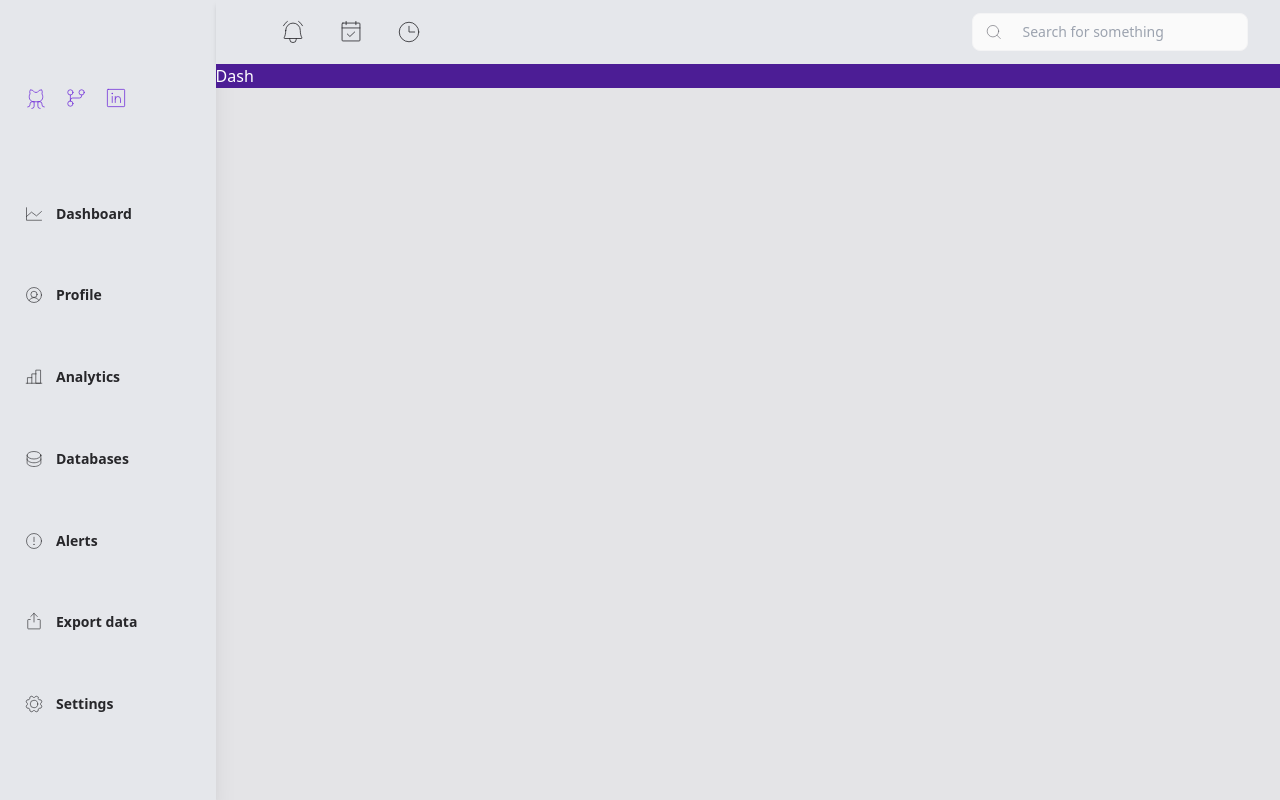
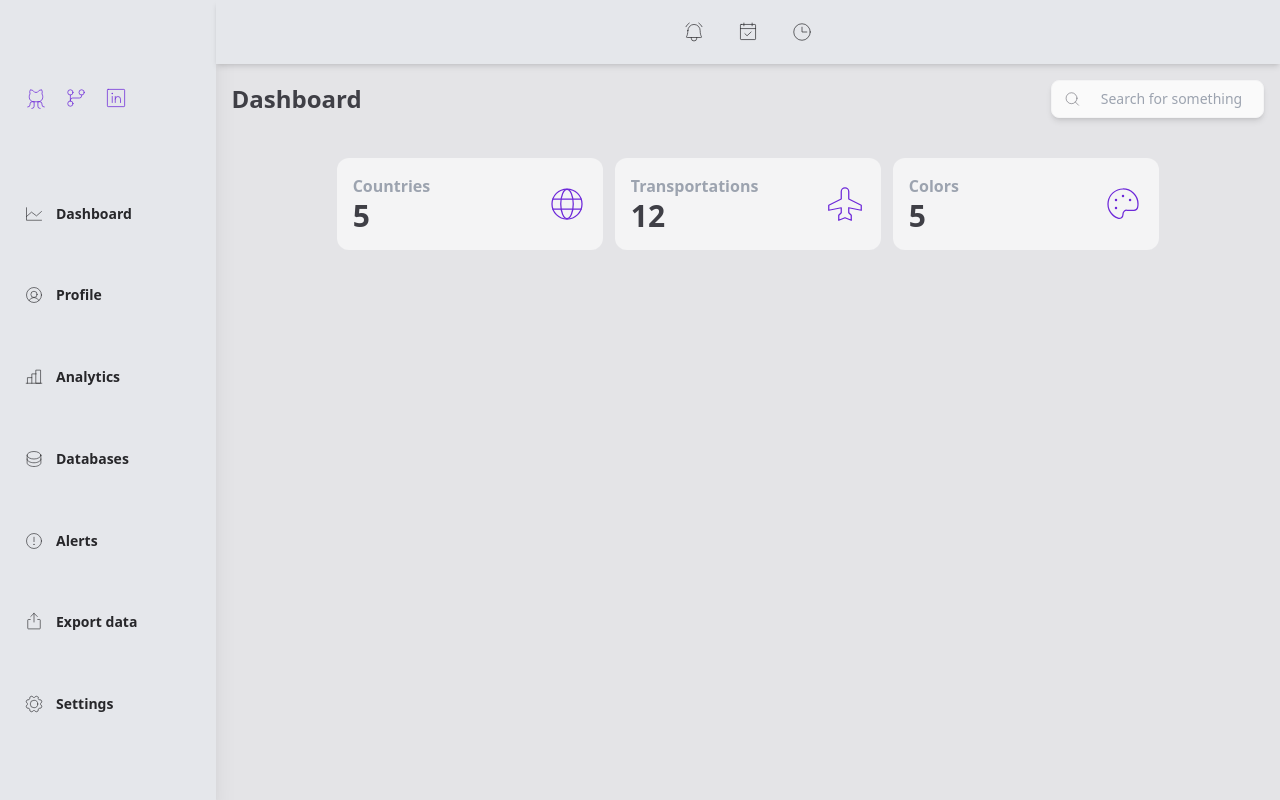
Before and after one commit to MarcelloBB/dashboard-demo, a React (Vite) app: page / in a window 1280 px wide. Built offline with nearby package versions, Linux system fonts and the light colour scheme.

Commit message:
:sparkles: Add Searchbar

```diff
--- a/src/components/Dashboard.jsx
+++ b/src/components/Dashboard.jsx
@@ -1,11 +1,81 @@
+import { Airplane, Globe, Palette } from "phosphor-react"
+import Searchbar from "./Searchbar"
 import Topbar from "./Topbar"
 
 const Dashboard = () => (
-  <div className="flex flex-col w-full">
+  <section className="flex flex-col w-full">
     <Topbar />
 
-    <div className="bg-violet-900 text-white">Dash</div>
-  </div>
+    <div
+      className="flex flex-row items-center justify-between"
+    >
+      <h1
+        className="font-extrabold text-xl text-zinc-700 m-4
+          lg:md:text-2xl">
+          Dashboard
+      </h1>
+
+      <Searchbar />
+    </div>
+
+    {/* CARDS */}
+    <section
+      className="flex flex-col gap-3 justify-center items-center mt-6
+        text-zinc-700
+          lg:flex-row
+    ">
+      <div
+        className="flex flex-row items-center justify-between
+          bg-zinc-100 rounded-xl w-10/12
+            md:w-8/12
+            lg:w-1/4"
+      >
+        <div className="m-4">
+          <h3 className="font-bold text-gray-400">Countries</h3>
+          <span className="text-3xl font-extrabold">5</span>
+        </div>
+        <Globe
+          className="m-4 text-violet-700"
+          size={40}
+          weight="thin"
+        />
+      </div>
+
+      <div
+        className="flex flex-row items-center justify-between
+          bg-zinc-100 rounded-xl w-10/12
+            md:w-8/12
+            lg:w-1/4"
+      >
+        <div className="m-4">
+          <h3 className="font-bold text-gray-400">Transportations</h3>
+          <span className="text-3xl font-extrabold">12</span>
+        </div>
+        <Airplane
+          className="m-4 text-violet-700"
+          size={40}
+          weight="thin"
+        />
+      </div>
+
+      <div
+        className="flex flex-row items-center justify-between
+          bg-zinc-100 rounded-xl w-10/12
+            md:w-8/12
+            lg:w-1/4"
+      >
+        <div className="m-4">
+          <h3 className="font-bold text-gray-400">Colors</h3>
+          <span className="text-3xl font-extrabold">5</span>
+        </div>
+        <Palette
+          className="m-4 text-violet-700"
+          size={40}
+          weight="thin"
+        />
+      </div>
+    </section>
+  </section>
 )
 
 export default Dashboard
--- /dev/null
+++ b/src/components/Searchbar.jsx
@@ -0,0 +1,30 @@
+import { MagnifyingGlass } from "phosphor-react"
+
+const Searchbar = () => (
+  <form
+    className="flex flex-row justify-center items-center
+      px-3 m-4
+      border border-zinc-100 rounded-lg bg-zinc-50 shadow-md
+      hover:border-zinc-300
+      transition-colors duration-200 ease-in
+      focus:outline-none
+
+      lg:w-1/5
+      lg:md:m-4
+      lg:md:gap-3"
+  >
+    <MagnifyingGlass
+      size={20}
+      weight="thin"
+      className="text-zinc-600"
+    />
+
+    <input
+      type="text"
+      placeholder="Search for something"
+      className="w-full bg-zinc-50 p-2 transition-colors focus:outline-none text-sm"
+    />
+  </form>
+)
+
+export default Searchbar
--- a/src/components/Topbar.jsx
+++ b/src/components/Topbar.jsx
@@ -5,55 +5,44 @@ import {
   Clock,
   MagnifyingGlass} from "phosphor-react"
 
-const Topbar = () => (
-  <div className="flex flex-row items-center justify-between gap-8 p-8
-    w-full h-16 bg-gray-200 shadow-md">
+import Searchbar from "./Searchbar"
 
-    <div className="flex flex-row items-center justify-end gap-8 p-8">
+const Topbar = () => ( // flex-row gap-8 p-8
+  <div className="flex flex-col items-center justify-between gap-8 p-2 flex-nowrap
+    w-full h-16 bg-gray-200 shadow-md
+    lg:flex-row
+    lg:p-8
+    lg:md:justify-around">
+
+    {/*    */}
+    <div className="flex flex-row items-center justify-end gap-6 p-2
+      lg:gap-8
+      lg:p-8
+      lg:flex-row"
+    >
       <div>
         <BellRinging
-          size={26}
+          size={22}
           weight="thin"
           className="hover:text-violet-400 transition-colors duration-200 ease-in"
         />
       </div>
       <div>
         <CalendarCheck
-          size={26}
+          size={22}
           weight="thin"
           className="hover:text-violet-400 transition-colors duration-200 ease-in"
         />
       </div>
       <div>
         <Clock
-          size={26}
+          size={22}
           weight="thin"
           className="hover:text-violet-400 transition-colors duration-200 ease-in"
         />
       </div>
     </div>
 
-    <form
-      className="flex flex-row justify-center items-center gap-3
-        px-3
-        border border-zinc-100 rounded-lg bg-zinc-50
-        hover:border-zinc-300
-        transition-colors duration-200 ease-in
-        focus:outline-none"
-    >
-      <MagnifyingGlass
-        size={20}
-        weight="thin"
-        className="text-zinc-600"
-      />
-
-      <input
-        type="text"
-        placeholder="Search for something"
-        className="w-full bg-zinc-50 p-2 transition-colors focus:outline-none text-sm"
-      />
-    </form>
-
   </div>
 )
 
--- /dev/null
+++ b/src/data/data.js
@@ -0,0 +1,274 @@
+const data = [
+  {
+    "id": "japan",
+    "color": "hsl(195, 70%, 50%)",
+    "data": [
+      {
+        "x": "plane",
+        "y": 43
+      },
+      {
+        "x": "helicopter",
+        "y": 204
+      },
+      {
+        "x": "boat",
+        "y": 250
+      },
+      {
+        "x": "train",
+        "y": 260
+      },
+      {
+        "x": "subway",
+        "y": 156
+      },
+      {
+        "x": "bus",
+        "y": 36
+      },
+      {
+        "x": "car",
+        "y": 20
+      },
+      {
+        "x": "moto",
+        "y": 113
+      },
+      {
+        "x": "bicycle",
+        "y": 232
+      },
+      {
+        "x": "horse",
+        "y": 261
+      },
+      {
+        "x": "skateboard",
+        "y": 204
+      },
+      {
+        "x": "others",
+        "y": 168
+      }
+    ]
+  },
+  {
+    "id": "france",
+    "color": "hsl(69, 70%, 50%)",
+    "data": [
+      {
+        "x": "plane",
+        "y": 232
+      },
+      {
+        "x": "helicopter",
+        "y": 261
+      },
+      {
+        "x": "boat",
+        "y": 153
+      },
+      {
+        "x": "train",
+        "y": 130
+      },
+      {
+        "x": "subway",
+        "y": 277
+      },
+      {
+        "x": "bus",
+        "y": 184
+      },
+      {
+        "x": "car",
+        "y": 136
+      },
+      {
+        "x": "moto",
+        "y": 260
+      },
+      {
+        "x": "bicycle",
+        "y": 89
+      },
+      {
+        "x": "horse",
+        "y": 163
+      },
+      {
+        "x": "skateboard",
+        "y": 7
+      },
+      {
+        "x": "others",
+        "y": 209
+      }
+    ]
+  },
+  {
+    "id": "us",
+    "color": "hsl(68, 70%, 50%)",
+    "data": [
+      {
+        "x": "plane",
+        "y": 48
+      },
+      {
+        "x": "helicopter",
+        "y": 241
+      },
+      {
+        "x": "boat",
+        "y": 255
+      },
+      {
+        "x": "train",
+        "y": 266
+      },
+      {
+        "x": "subway",
+        "y": 288
+      },
+      {
+        "x": "bus",
+        "y": 229
+      },
+      {
+        "x": "car",
+        "y": 188
+      },
+      {
+        "x": "moto",
+        "y": 230
+      },
+      {
+        "x": "bicycle",
+        "y": 19
+      },
+      {
+        "x": "horse",
+        "y": 147
+      },
+      {
+        "x": "skateboard",
+        "y": 265
+      },
+      {
+        "x": "others",
+        "y": 96
+      }
+    ]
+  },
+  {
+    "id": "germany",
+    "color": "hsl(190, 70%, 50%)",
+    "data": [
+      {
+        "x": "plane",
+        "y": 297
+      },
+      {
+        "x": "helicopter",
+        "y": 5
+      },
+      {
+        "x": "boat",
+        "y": 276
+      },
+      {
+        "x": "train",
+        "y": 40
+      },
+      {
+        "x": "subway",
+        "y": 108
+      },
+      {
+        "x": "bus",
+        "y": 59
+      },
+      {
+        "x": "car",
+        "y": 80
+      },
+      {
+        "x": "moto",
+        "y": 121
+      },
+      {
+        "x": "bicycle",
+        "y": 111
+      },
+      {
+        "x": "horse",
+        "y": 278
+      },
+      {
+        "x": "skateboard",
+        "y": 4
+      },
+      {
+        "x": "others",
+        "y": 201
+      }
+    ]
+  },
+  {
+    "id": "norway",
+    "color": "hsl(31, 70%, 50%)",
+    "data": [
+      {
+        "x": "plane",
+        "y": 105
+      },
+      {
+        "x": "helicopter",
+        "y": 69
+      },
+      {
+        "x": "boat",
+        "y": 107
+      },
+      {
+        "x": "train",
+        "y": 60
+      },
+      {
+        "x": "subway",
+        "y": 291
+      },
+      {
+        "x": "bus",
+        "y": 251
+      },
+      {
+        "x": "car",
+        "y": 282
+      },
+      {
+        "x": "moto",
+        "y": 12
+      },
+      {
+        "x": "bicycle",
+        "y": 287
+      },
+      {
+        "x": "horse",
+        "y": 46
+      },
+      {
+        "x": "skateboard",
+        "y": 255
+      },
+      {
+        "x": "others",
+        "y": 78
+      }
+    ]
+  }
+]
+
+export default data
```
